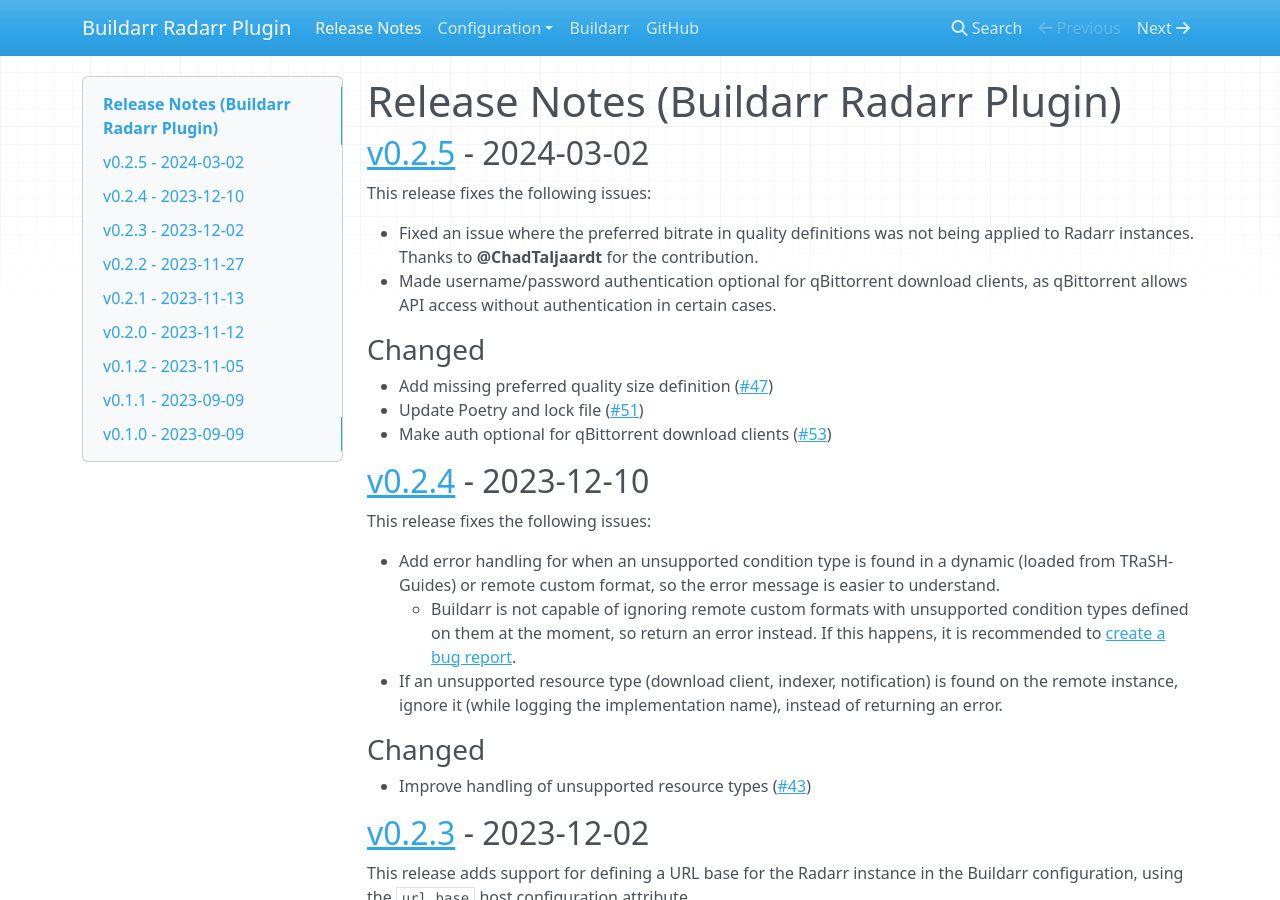
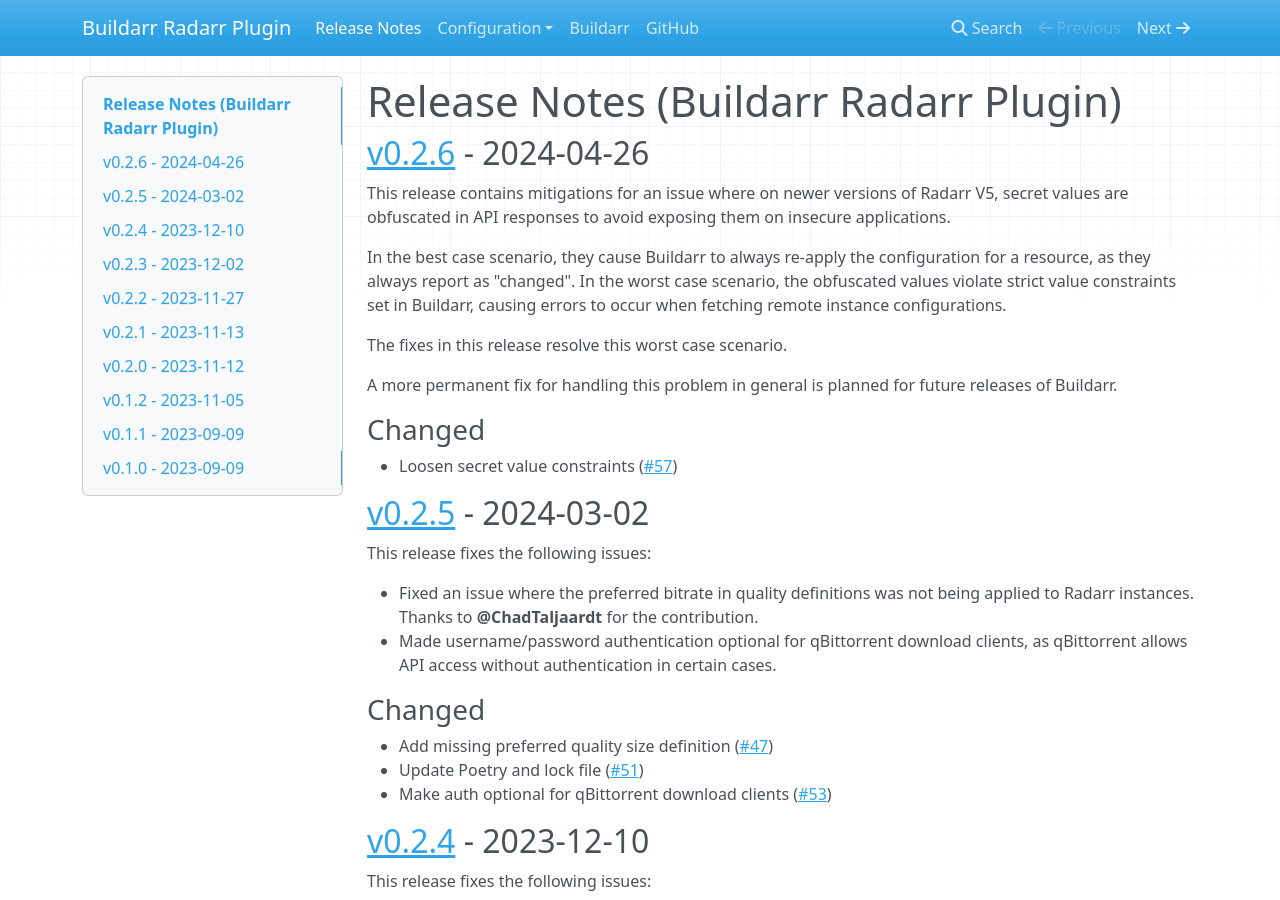
Before and after one commit to rebuildarr/buildarr-radarr, an MkDocs documentation site: the page built from docs/release-notes.md, in a window 1280 px wide and 900 px high. Built offline with MkDocs 1.6.1, drawn with Linux system fonts in a browser that asks for light colours; nearby versions of some CDN libraries.

Commit message:
Tag v0.2.6 (#59)
* Bump version
* Add release notes

```diff
--- a/docs/release-notes.md
+++ b/docs/release-notes.md
@@ -1,4 +1,24 @@
 # Release Notes (Buildarr Radarr Plugin)
+
+## [v0.2.6](https://github.com/buildarr/buildarr-radarr/releases/tag/v0.2.6) - 2024-04-26
+
+This release contains mitigations for an issue where on newer versions of Radarr V5,
+secret values are obfuscated in API responses to avoid exposing them on insecure applications.
+
+In the best case scenario, they cause Buildarr to always re-apply the configuration for a resource,
+as they always report as "changed".
+In the worst case scenario, the obfuscated values violate strict value constraints set in Buildarr,
+causing errors to occur when fetching remote instance configurations.
+
+The fixes in this release resolve this worst case scenario.
+
+A more permanent fix for handling this problem in general
+is planned for future releases of Buildarr.
+
+### Changed
+
+* Loosen secret value constraints ([#57](https://github.com/buildarr/buildarr-radarr/pull/57))
+
 
 ## [v0.2.5](https://github.com/buildarr/buildarr-radarr/releases/tag/v0.2.5) - 2024-03-02
 
--- a/pyproject.toml
+++ b/pyproject.toml
@@ -7,7 +7,7 @@
 
 [tool.poetry]
 name = "buildarr-radarr"
-version = "0.2.5"
+version = "0.2.6"
 description = "Radarr movie PVR plugin for Buildarr "
 authors = ["Callum Dickinson <callum.dickinson.nz@gmail.com>"]
 license = "GPL-3.0-or-later"
```
